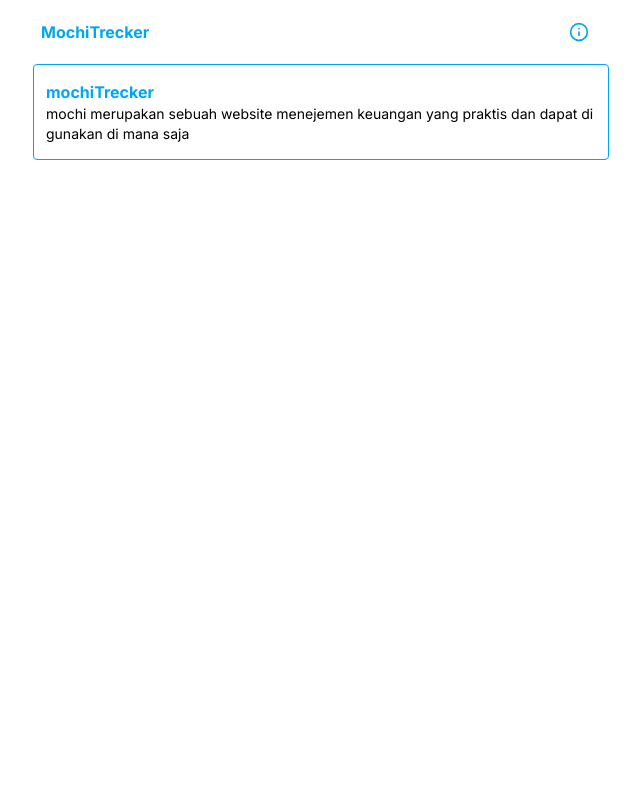
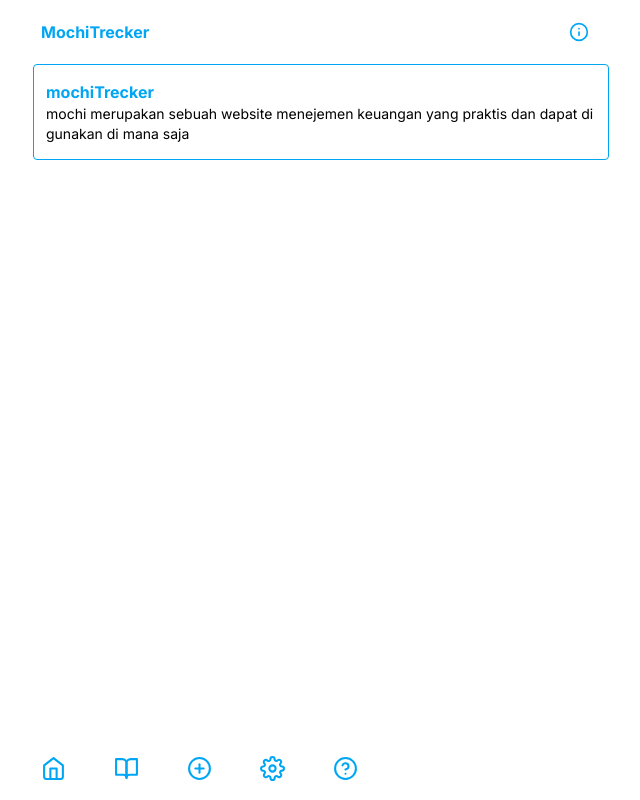
Before and after one commit to Mizuchii42/mochiTrecker, a React (Vite) app: page /info in a window 1280 px wide. Shown: the whole page, without its empty margins (319-959 px from the left). Built offline with nearby package versions, Linux system fonts and the light colour scheme.

Commit message:
add navigasi bar buttom

```diff
--- a/src/App.jsx
+++ b/src/App.jsx
@@ -3,6 +3,7 @@ import './App.css'
 import Navbar from './componnent/navbar'
 import { BrowserRouter as Router, Routes, Route } from 'react-router-dom'
 import InfoSevice from './page/info'
+import Navbutton from './componnent/navButton'
 function App() {
 
   return (
@@ -13,6 +14,7 @@ function App() {
           <Routes>
             <Route path='/info' element={<InfoSevice />} />
           </Routes>
+          <Navbutton />
         </Router>
 
       </div>
--- /dev/null
+++ b/src/componnent/navButton.jsx
@@ -0,0 +1,17 @@
+import { Link } from "react-router-dom";
+import { Home, BookOpen, PlusCircle, Settings, HelpCircle } from "react-feather";
+const Navbutton = () => {
+  return (
+    <>
+      <div className="w-full h-16 flex justify-items-center items-center fixed bottom-0 gap-12 ml-2">
+        <Link to="/"><Home color="oklch(68.5% 0.169 237.323)" size="25px" /></Link>
+        <Link to="/history"><BookOpen color="oklch(68.5% 0.169 237.323)" size="25px" /></Link>
+        <Link to="/add"><PlusCircle color="oklch(68.5% 0.169 237.323)" size="25px" /></Link>
+        <Link to="/setting"><Settings color="oklch(68.5% 0.169 237.323)" size="25px" /></Link>
+        <Link to="/help"><HelpCircle color="oklch(68.5% 0.169 237.323)" size="25px" /></Link>
+      </div>
+    </>
+  )
+}
+
+export default Navbutton;
```
